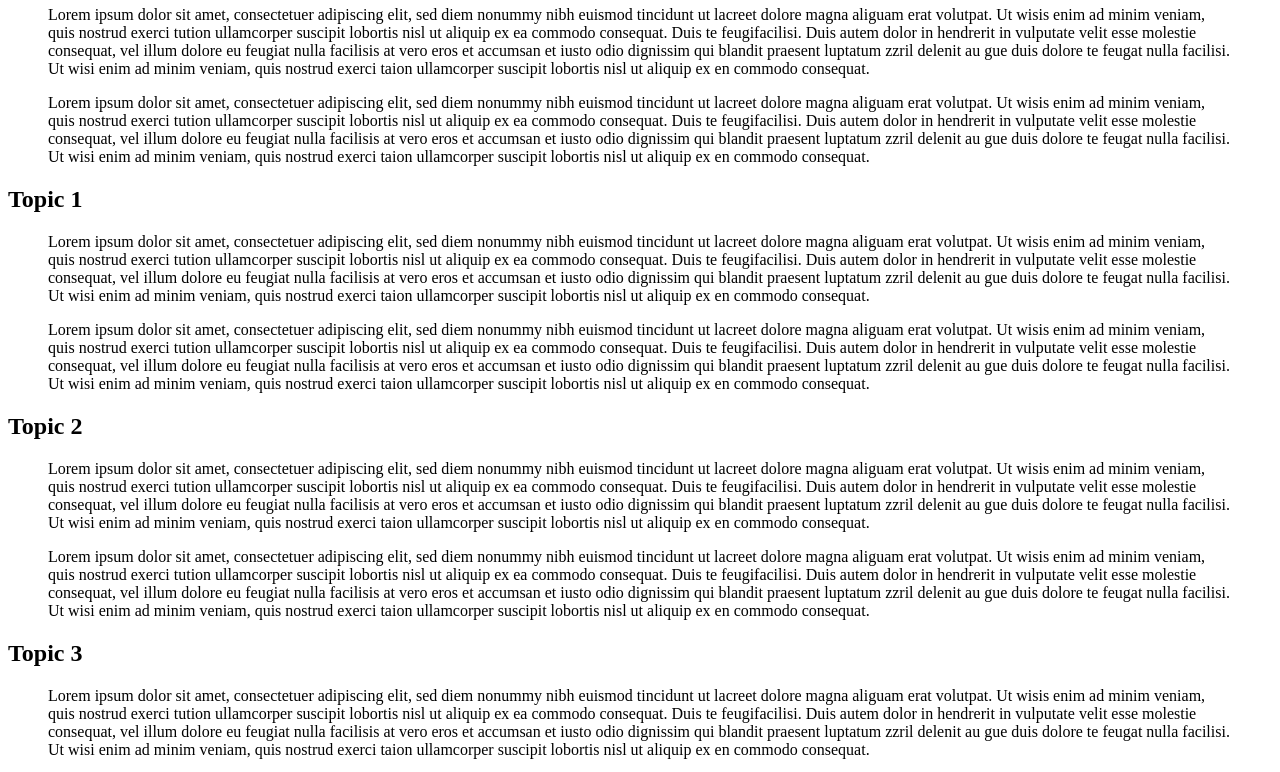
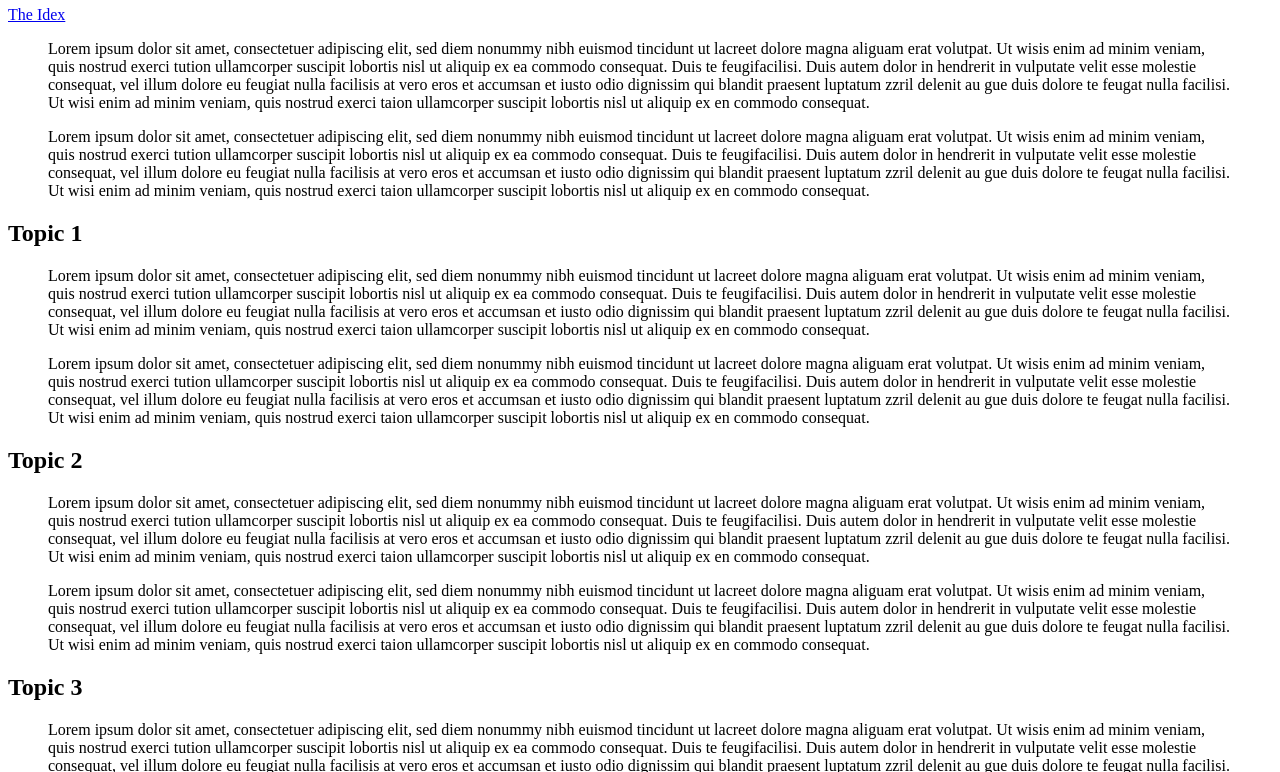
Before and after one commit to careshmar/link_review_pd5_6_careshma, a plain HTML site: page chapter1.html in a window 1280 px wide. Shown: the part 60-832 px from the top of the page. Drawn offline with Linux system fonts and the light colour scheme.

Commit message:
Update chapter1.html

```diff
--- a/chapter1.html
+++ b/chapter1.html
@@ -4,6 +4,7 @@
 </head>
 <body>
 <h1>Chapter 1</h1>
+<p><a href="index.html"> The Idex </a></p>
 
 <blockquote>Lorem ipsum dolor sit amet, consectetuer adipiscing elit, sed diem nonummy nibh euismod tincidunt ut lacreet dolore magna aliguam erat volutpat. Ut wisis enim ad minim veniam, quis nostrud exerci tution ullamcorper suscipit lobortis nisl ut aliquip ex ea commodo    consequat. Duis te feugifacilisi. Duis autem dolor in hendrerit in vulputate velit esse molestie consequat, vel illum dolore eu feugiat nulla facilisis at vero eros et accumsan et iusto odio dignissim qui blandit praesent luptatum zzril delenit au gue duis dolore te feugat nulla facilisi. Ut wisi enim ad minim veniam, quis nostrud exerci taion ullamcorper suscipit lobortis nisl ut aliquip ex en commodo consequat.</blockquote>
 
```
